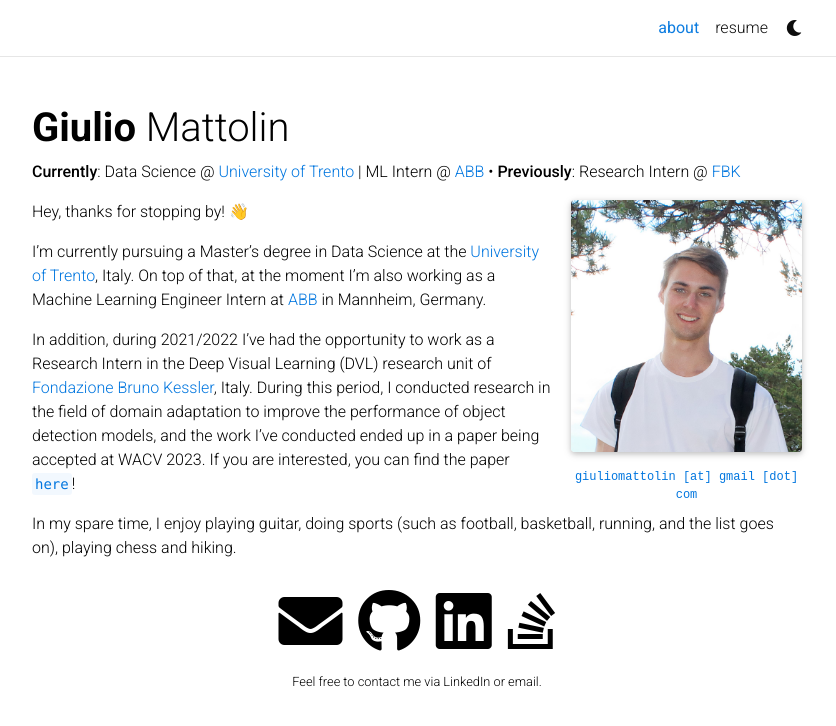
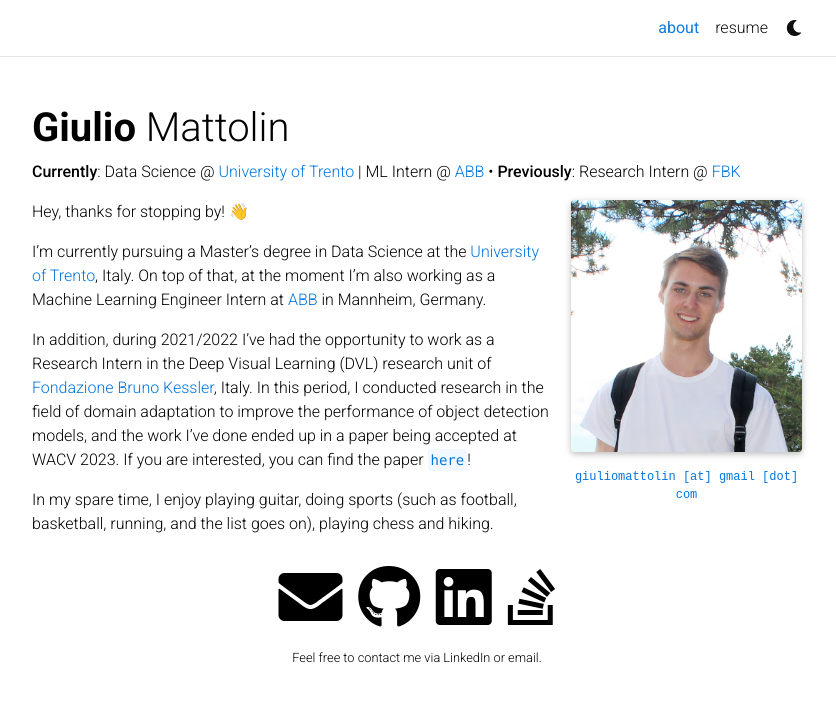
Before and after one commit to giuliomattolin/giuliomattolin.github.io, a Jekyll site: the page built from _pages/about.md, in a window 1280 px wide. Shown: the top 726 px of the page, without its empty margins (223-1059 px from the left). Built offline with Jekyll 4.4.1, drawn with Linux system fonts in a browser that asks for light colours; full-size pictures stand in for the smaller copies a plugin makes; comment, search, counter and statistics services are not loaded; a style sheet for code colours, icons or effects is not loaded.

Commit message:
Update about

```diff
--- a/_pages/about.md
+++ b/_pages/about.md
@@ -20,6 +20,6 @@
 
 I'm currently pursuing a Master's degree in Data Science at the [University of Trento](https://www.unitn.it/en), Italy. On top of that, at the moment I'm also working as a Machine Learning Engineer Intern at [ABB](https://global.abb/group/en) in Mannheim, Germany.
 
-In addition, during 2021/2022 I've had the opportunity to work as a Research Intern in the Deep Visual Learning (DVL) research unit of [Fondazione Bruno Kessler](https://www.fbk.eu/en), Italy. During this period, I conducted research in the field of domain adaptation to improve the performance of object detection models, and the work I've conducted ended up in a paper being accepted at WACV 2023. If you are interested, you can find the paper [`here`](https://arxiv.org/abs/2210.11539)!
+In addition, during 2021/2022 I've had the opportunity to work as a Research Intern in the Deep Visual Learning (DVL) research unit of [Fondazione Bruno Kessler](https://www.fbk.eu/en), Italy. In this period, I conducted research in the field of domain adaptation to improve the performance of object detection models, and the work I've done ended up in a paper being accepted at WACV 2023. If you are interested, you can find the paper [`here`](https://arxiv.org/abs/2210.11539)!
 
 In my spare time, I enjoy playing guitar, doing sports (such as football, basketball, running, and the list goes on), playing chess and hiking.
```
